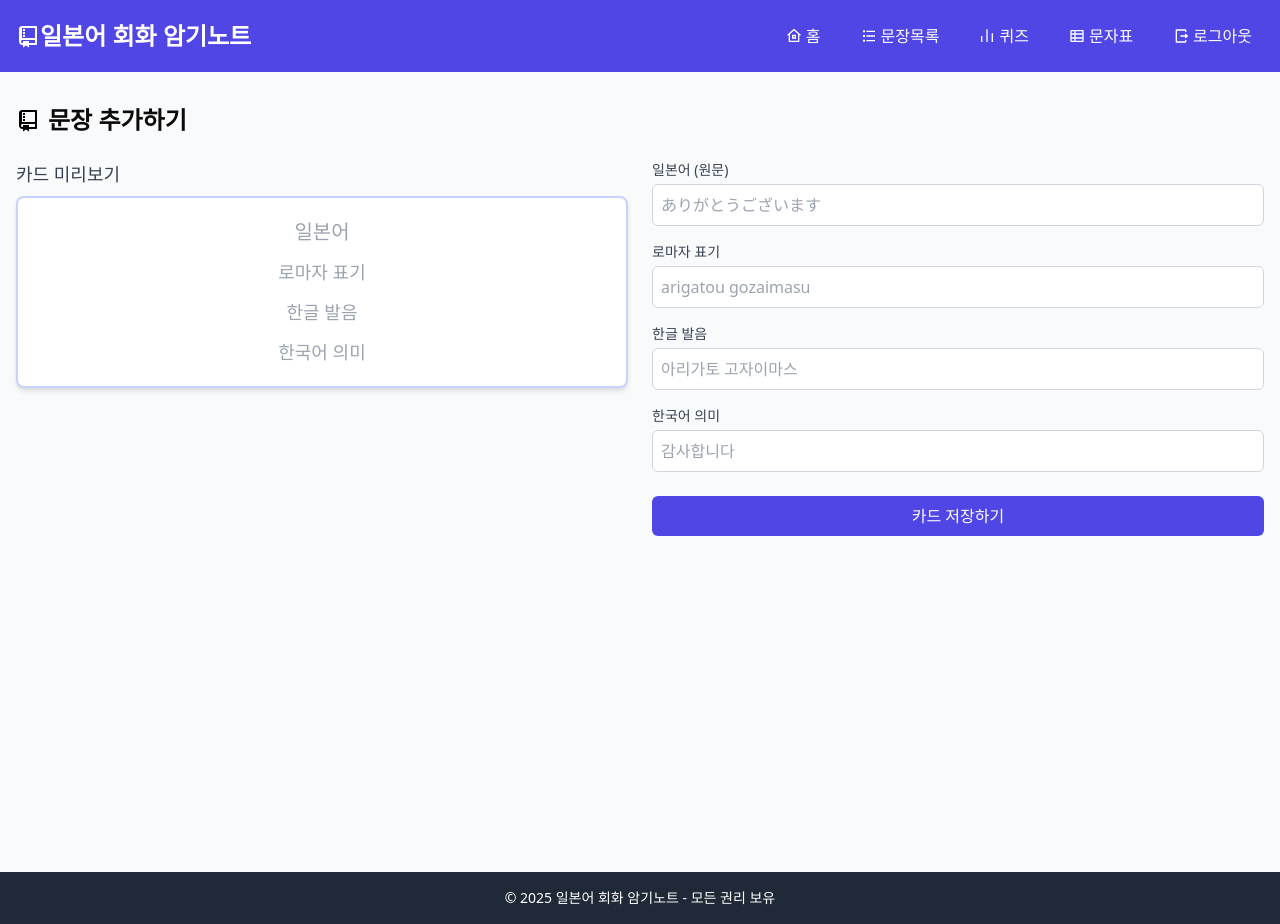
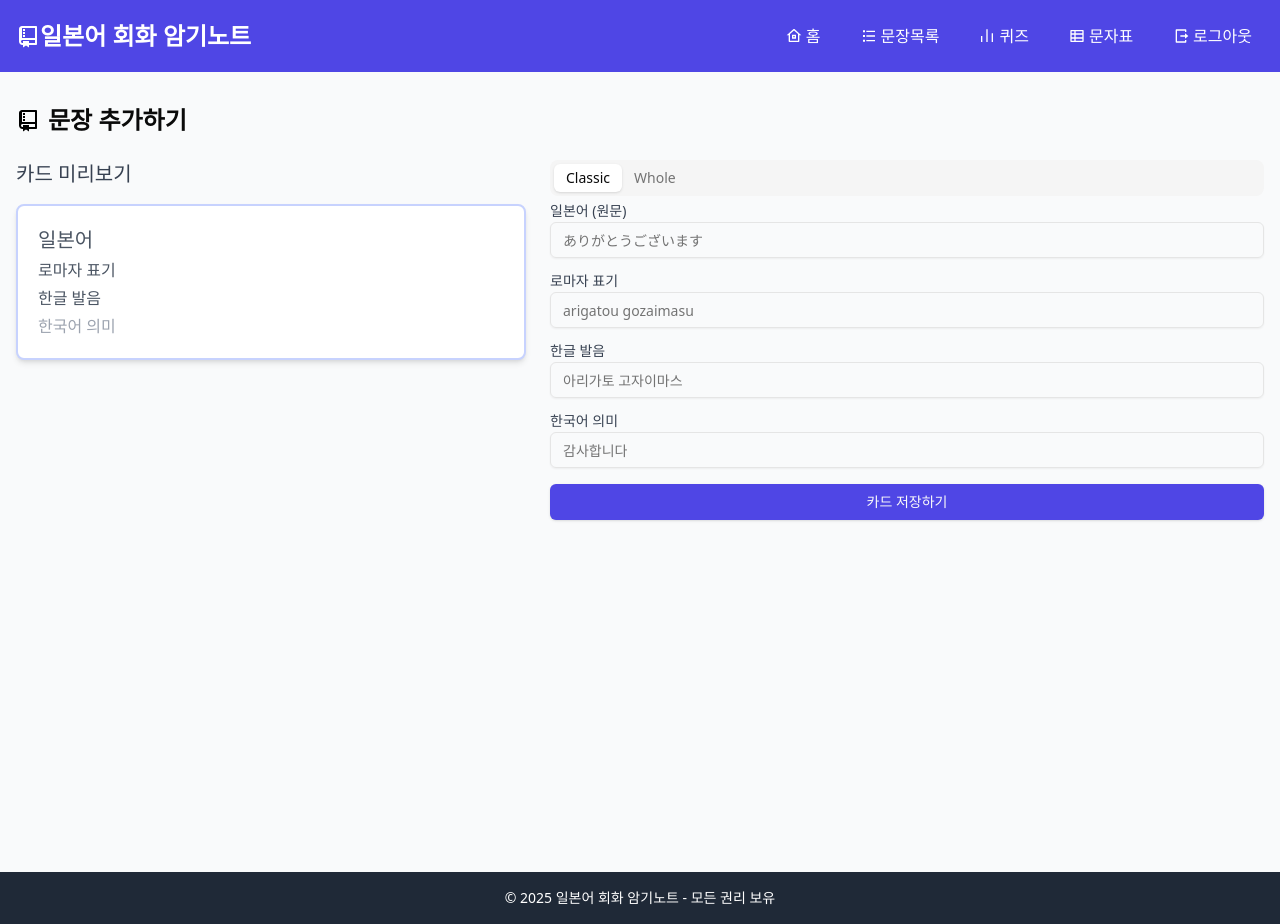
Before and after one commit to cornchiplick/minimoku, a Next.js app: page /accumulate in a window 1280 px wide. Built offline with nearby package versions, Linux system fonts and the light colour scheme.

Commit message:
Fix: 작성 페이지 수정
- 신규 제작된 컴포넌트를 중심으로 전체 코드 재편

```diff
--- a/app/(menu)/accumulate/temp.tsx
+++ b/app/(menu)/accumulate/temp.tsx
@@ -1,37 +1,29 @@
 "use client";
 
+import FormButton from "@/components/common/FormButton";
+import FormInput from "@/components/common/FormInput";
 import Typography from "@/components/home/atomic/Typography";
+import {Tabs, TabsContent, TabsList, TabsTrigger} from "@/components/ui/tabs";
+import clsx from "clsx";
 import {useEffect, useState} from "react";
-import {SubmitHandler, useForm} from "react-hook-form";
+import {FormProvider, SubmitHandler, useForm} from "react-hook-form";
 
 // 폼 입력 타입 정의
 interface LanguageCardInputs {
-  japanese: string; // 일본어 원문
-  romaji: string; // 로마자 표기
-  pronunciation: string; // 한글 발음
-  translation: string; // 한국어 의미
-}
-
-// 저장된 카드 타입 정의
-interface LanguageCard extends LanguageCardInputs {
-  id: string;
+  // 일본어 원문
+  japanese: string;
+  // 로마자 표기
+  romaji: string;
+  // 한글 발음
+  pronunciation: string;
+  // 한국어 의미
+  translation: string;
 }
 
 const LanguageCardForm = () => {
-  // 카드 목록 상태
-  const [cards, setCards] = useState<LanguageCard[]>([]);
-
-  // 미리보기 상태
   const [previewCard, setPreviewCard] = useState<LanguageCardInputs | null>(null);
 
-  // react-hook-form 설정
-  const {
-    register,
-    handleSubmit,
-    reset,
-    watch,
-    formState: {errors, isSubmitting},
-  } = useForm<LanguageCardInputs>({
+  const formMethods = useForm<LanguageCardInputs>({
     defaultValues: {
       japanese: "",
       romaji: "",
@@ -39,149 +31,100 @@ const LanguageCardForm = () => {
       translation: "",
     },
   });
+  const {handleSubmit, reset, watch} = formMethods;
 
-  // 현재 폼 값 실시간 감시
-  const currentFormValues = watch();
+  const onSubmit: SubmitHandler<LanguageCardInputs> = (data) => {
+    console.log("data :: ", data);
+    reset();
+  };
 
   // 미리보기 업데이트
   useEffect(() => {
-    setPreviewCard(currentFormValues);
-    // }, [currentFormValues]);
-  }, []);
-
-  // 폼 제출 처리
-  const onSubmit: SubmitHandler<LanguageCardInputs> = (data) => {
-    // 실제 구현에서는 API 요청 등이 여기에 들어갈 수 있습니다
-    const newCard: LanguageCard = {
-      ...data,
-      id: Date.now().toString(),
-    };
-
-    setCards((prevCards) => [...prevCards, newCard]);
-    reset(); // 폼 초기화
-  };
+    const subscription = watch((value) => {
+      setPreviewCard(value as LanguageCardInputs);
+    });
+    return () => subscription.unsubscribe();
+  }, [watch]);
 
   return (
     <div className="flex w-full gap-6">
       {/* 카드 미리보기 */}
-      <div className="flex flex-1 flex-col">
-        <Typography.SubTitle1 className="mb-2 text-lg font-medium text-gray-700">
-          카드 미리보기
-        </Typography.SubTitle1>
+      <div className="flex flex-[0.5] flex-col gap-4">
+        <Typography.SubTitle1 className="text-gray-700">카드 미리보기</Typography.SubTitle1>
         <div className="rounded-lg border-2 border-indigo-200 bg-white p-5 shadow-md">
-          <div className="space-y-3 text-center">
-            {previewCard?.japanese ? (
-              <p className="text-xl font-medium">{previewCard.japanese}</p>
-            ) : (
-              <p className="text-xl text-gray-400">일본어</p>
-            )}
+          <div className="flex flex-col gap-1 p-0">
+            <Typography.SubTitle1 className={clsx(!previewCard?.japanese && "text-gray-600")}>
+              {previewCard?.japanese ? previewCard.japanese : "일본어"}
+            </Typography.SubTitle1>
+            <Typography.P1
+              className={clsx(
+                previewCard?.romaji && "text-gray-400",
+                !previewCard?.romaji && "text-gray-600"
+              )}>
+              {previewCard?.romaji ? previewCard?.romaji : "로마자 표기"}
+            </Typography.P1>
+            <Typography.P1
+              className={clsx(
+                previewCard?.pronunciation && "text-gray-400",
+                !previewCard?.pronunciation && "text-gray-600"
+              )}>
+              {previewCard?.pronunciation ? previewCard?.pronunciation : "한글 발음"}
+            </Typography.P1>
 
-            {previewCard?.romaji ? (
-              <p className="text-lg text-gray-600">{previewCard.romaji}</p>
-            ) : (
-              <p className="text-lg text-gray-400">로마자 표기</p>
-            )}
-
-            {previewCard?.pronunciation ? (
-              <p className="text-lg text-gray-600">{previewCard.pronunciation}</p>
-            ) : (
-              <p className="text-lg text-gray-400">한글 발음</p>
-            )}
-
-            {previewCard?.translation ? (
-              <p className="text-lg font-medium text-indigo-600">{previewCard.translation}</p>
-            ) : (
-              <p className="text-lg text-gray-400">한국어 의미</p>
-            )}
+            <Typography.P1
+              className={clsx(
+                !previewCard?.translation && "text-gray-400",
+                previewCard?.translation && "text-gray-700"
+              )}>
+              {previewCard?.translation ? previewCard?.translation : "한국어 의미"}
+            </Typography.P1>
           </div>
         </div>
       </div>
 
       {/* 카드 생성 폼 */}
-      <form onSubmit={handleSubmit(onSubmit)} className="flex flex-1 flex-col gap-4">
-        <div>
-          <label className="mb-1 block text-sm font-medium text-gray-700">일본어 (원문)</label>
-          <input
-            type="text"
-            {...register("japanese", {required: "일본어 원문을 입력해주세요"})}
-            className="w-full rounded-md border border-gray-300 p-2 focus:border-indigo-500 focus:ring-2 focus:ring-indigo-500"
-            placeholder="ありがとうございます"
-          />
-          {errors.japanese && (
-            <p className="mt-1 text-sm text-red-600">{errors.japanese.message}</p>
-          )}
-        </div>
-
-        <div>
-          <label className="mb-1 block text-sm font-medium text-gray-700">로마자 표기</label>
-          <input
-            type="text"
-            {...register("romaji", {required: "로마자 표기를 입력해주세요"})}
-            className="w-full rounded-md border border-gray-300 p-2 focus:border-indigo-500 focus:ring-2 focus:ring-indigo-500"
-            placeholder="arigatou gozaimasu"
-          />
-          {errors.romaji && <p className="mt-1 text-sm text-red-600">{errors.romaji.message}</p>}
-        </div>
-
-        <div>
-          <label className="mb-1 block text-sm font-medium text-gray-700">한글 발음</label>
-          <input
-            type="text"
-            {...register("pronunciation", {required: "한글 발음을 입력해주세요"})}
-            className="w-full rounded-md border border-gray-300 p-2 focus:border-indigo-500 focus:ring-2 focus:ring-indigo-500"
-            placeholder="아리가토 고자이마스"
-          />
-          {errors.pronunciation && (
-            <p className="mt-1 text-sm text-red-600">{errors.pronunciation.message}</p>
-          )}
-        </div>
-
-        <div>
-          <label className="mb-1 block text-sm font-medium text-gray-700">한국어 의미</label>
-          <input
-            type="text"
-            {...register("translation", {required: "한국어 의미를 입력해주세요"})}
-            className="w-full rounded-md border border-gray-300 p-2 focus:border-indigo-500 focus:ring-2 focus:ring-indigo-500"
-            placeholder="감사합니다"
-          />
-          {errors.translation && (
-            <p className="mt-1 text-sm text-red-600">{errors.translation.message}</p>
-          )}
-        </div>
-
-        <div className="pt-2">
-          <button
-            type="submit"
-            disabled={isSubmitting}
-            className="w-full rounded-md bg-indigo-600 px-4 py-2 font-medium text-white transition duration-300 ease-in-out hover:bg-indigo-700"
-            // whileHover={{ scale: 1.02 }}
-            // whileTap={{ scale: 0.98 }}
-          >
-            {isSubmitting ? "저장 중..." : "카드 저장하기"}
-          </button>
-        </div>
-      </form>
-
-      {/* 저장된 카드 목록 (옵션) */}
-      {cards.length > 0 && (
-        <div className="mt-10">
-          <h3 className="mb-3 text-lg font-medium text-gray-700">저장된 카드 목록</h3>
-          <div className="space-y-4">
-            {cards.map((card) => (
-              <div
-                key={card.id}
-                className="rounded-md border border-gray-200 bg-white p-4 shadow-sm transition-shadow duration-200 hover:shadow-md">
-                <div className="space-y-2 text-center">
-                  <p className="text-lg font-medium">{card.japanese}</p>
-                  <p className="text-gray-600">{card.romaji}</p>
-                  <p className="text-gray-600">{card.pronunciation}</p>
-                  <p className="font-medium text-indigo-600">{card.translation}</p>
-                </div>
+      <Tabs defaultValue="classic" className="flex flex-[0.7] flex-col">
+        <TabsList className="flex justify-start">
+          <TabsTrigger value="classic">Classic</TabsTrigger>
+          <TabsTrigger value="whole">Whole</TabsTrigger>
+        </TabsList>
+        <TabsContent value="classic">
+          <FormProvider {...formMethods}>
+            <form onSubmit={handleSubmit(onSubmit)} className="flex flex-[0.7] flex-col gap-4">
+              <div className="flex flex-1 flex-col gap-4">
+                <FormInput
+                  name="japanese"
+                  label="일본어 (원문)"
+                  placeholder="ありがとうございます"
+                  registerOptions={{required: "일본어 원문을 입력해주세요"}}
+                />
+                <FormInput
+                  name="romaji"
+                  label="로마자 표기"
+                  placeholder="arigatou gozaimasu"
+                  registerOptions={{required: "로마자 표기를 입력해주세요"}}
+                />
+                <FormInput
+                  name="pronunciation"
+                  label="한글 발음"
+                  placeholder="아리가토 고자이마스"
+                  registerOptions={{required: "한글 발음을 입력해주세요"}}
+                />
+                <FormInput
+                  name="translation"
+                  label="한국어 의미"
+                  placeholder="감사합니다"
+                  registerOptions={{required: "한국어 의미를 입력해주세요"}}
+                />
               </div>
-            ))}
-          </div>
-        </div>
-      )}
+              <FormButton type="submit">카드 저장하기</FormButton>
+            </form>
+          </FormProvider>
+        </TabsContent>
+        <TabsContent value="whole">
+          <Typography.SubTitle1>탭 테스트</Typography.SubTitle1>
+        </TabsContent>
+      </Tabs>
     </div>
   );
 };
```
